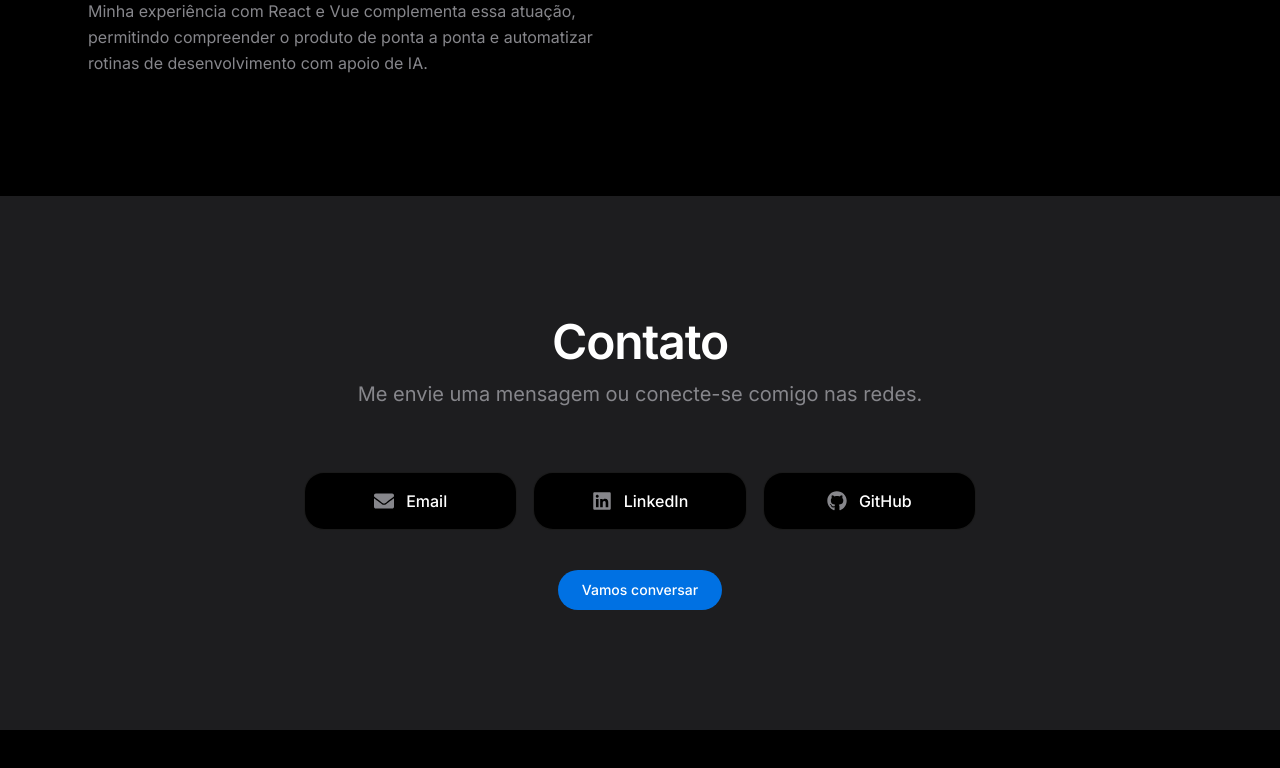
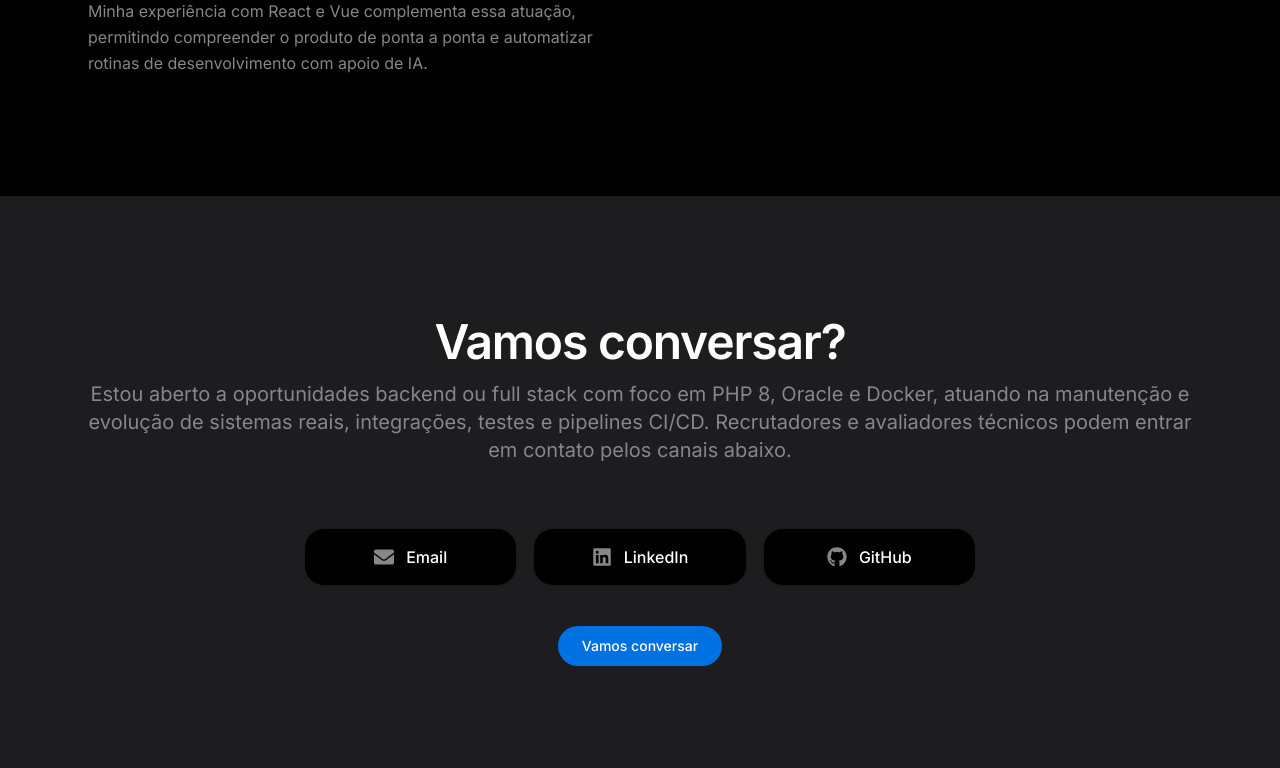
Before and after one commit to thales-sblue/thales-sblue.github.io, a React (Vite) app: page / in a window 1280 px wide. Shown: the part 4792-5560 px from the top of the page. Before the commit the page ends 5522 px from the top, so only its background shows below. Built offline with nearby package versions, Linux system fonts and the light colour scheme; no server answers.

Commit message:
content: improve contact CTA

```diff
--- a/src/components/Contact.tsx
+++ b/src/components/Contact.tsx
@@ -33,8 +33,8 @@ export default function Contact() {
     <section id="contact" className="bg-surface-elevated py-section">
       <Reveal className="section-container text-center">
         <SectionHeading
-          title="Contato"
-          subtitle="Me envie uma mensagem ou conecte-se comigo nas redes."
+          title="Vamos conversar?"
+          subtitle="Estou aberto a oportunidades backend ou full stack com foco em PHP 8, Oracle e Docker, atuando na manutenção e evolução de sistemas reais, integrações, testes e pipelines CI/CD. Recrutadores e avaliadores técnicos podem entrar em contato pelos canais abaixo."
         />
         <div className="mx-auto flex max-w-2xl flex-col gap-4 sm:flex-row sm:justify-center">
           {links.map(({ label, href, Icon }) => (
```
